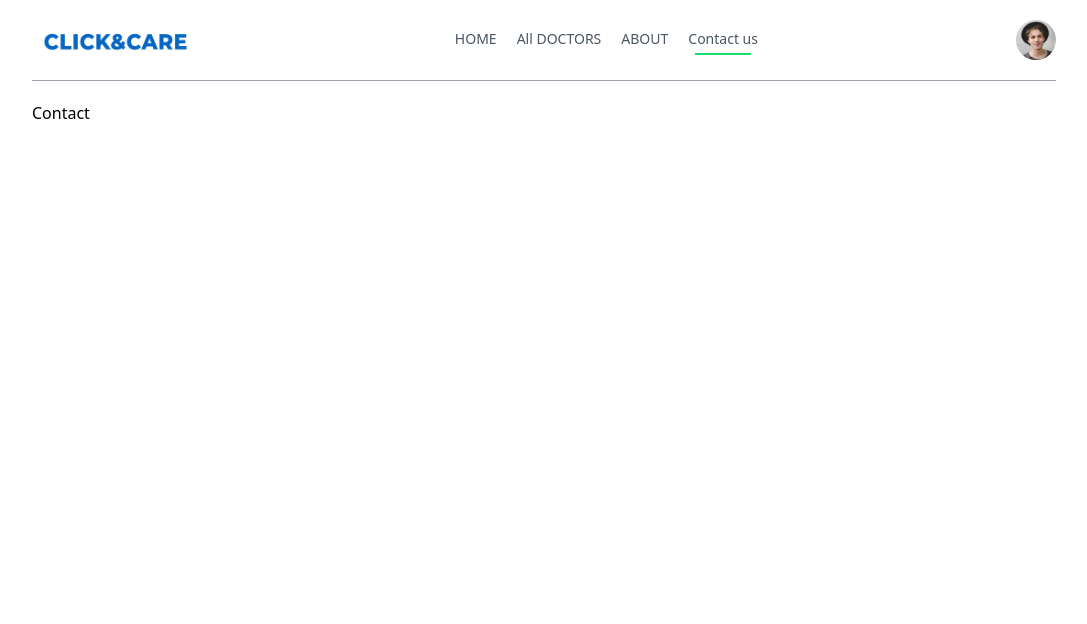
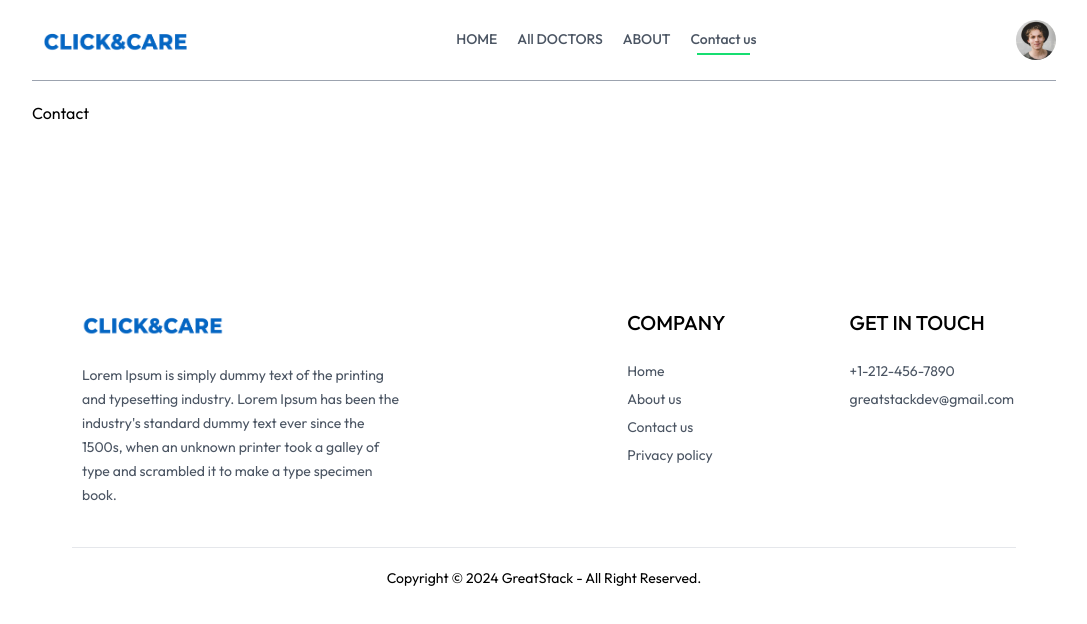
Before and after one commit to aries1232/ClickAndCare, a React (Vite) app in the folder frontend/: page /contact in a window 1280 px wide. Shown: the top 624 px of the page, without its empty margins (96-1183 px from the left). Built offline with nearby package versions, Linux system fonts and the light colour scheme.

Commit message:
added footer frontend for the website

```diff
--- a/frontend/src/App.jsx
+++ b/frontend/src/App.jsx
@@ -10,6 +10,7 @@
 import Contact from './Pages/Contact'
 import MyAppointment from "./Pages/MyAppointment";
 import Navbar from "./Components/Navbar";
+import Footer from "./Components/Footer";
 
 const App = () => {
   return (
@@ -27,6 +28,7 @@
         <Route path="/register" element={<Register />} />
         <Route path="/contact" element={<Contact />} />
       </Routes>
+      <Footer/>
     </div>
   );
 };
--- /dev/null
+++ b/frontend/src/Components/Footer.jsx
@@ -0,0 +1,44 @@
+import React from "react";
+import { assets } from "./../assets/assets";
+
+const Footer = () => {
+  return (
+    <div className="md:mx-10">
+      <div className="flex flex-col sm:grid grid-cols-[3fr_1fr_1fr] gap-14 my-10 mt-40 text-sm">
+        <div>
+          <img className="w-40" src={assets.logo} alt="" />
+          <p className="pl-2.5 w-full md:w-2/3 text-gray-600 leading-6">
+            Lorem Ipsum is simply dummy text of the printing and typesetting
+            industry. Lorem Ipsum has been the industry's standard dummy text
+            ever since the 1500s, when an unknown printer took a galley of type
+            and scrambled it to make a type specimen book.
+          </p>
+        </div>
+
+        <div>
+          <p className="pt-6 pb-1 text-xl font-medium mb-5">COMPANY</p>
+          <ul className="flex flex-col gap-2 text-gray-600">
+            <li>Home</li>
+            <li>About us</li>
+            <li>Contact us</li>
+            <li>Privacy policy</li>
+          </ul>
+        </div>
+
+        <div>
+          <p className="pt-6 pb-1 text-xl font-medium mb-5">GET IN TOUCH</p>
+          <ul className="flex flex-col gap-2 text-gray-600">
+            <li>+1-212-456-7890</li>
+            <li>greatstackdev@gmail.com</li>
+          </ul>
+        </div>
+      </div>
+      <div>
+        <hr />
+        <p className="py-5 text-sm text-center">Copyright © 2024 GreatStack - All Right Reserved.</p>
+      </div>
+    </div>
+  );
+};
+
+export default Footer;
--- a/frontend/src/index.css
+++ b/frontend/src/index.css
@@ -1,7 +1,12 @@
+@import url('https://fonts.googleapis.com/css2?family=Outfit:wght@100..900&display=swap');
 @tailwind base;
 @tailwind components;
 @tailwind utilities;
 
+*{
+    font-family: outfit;
+}
+
 .active hr {
     @apply block
 }
```
